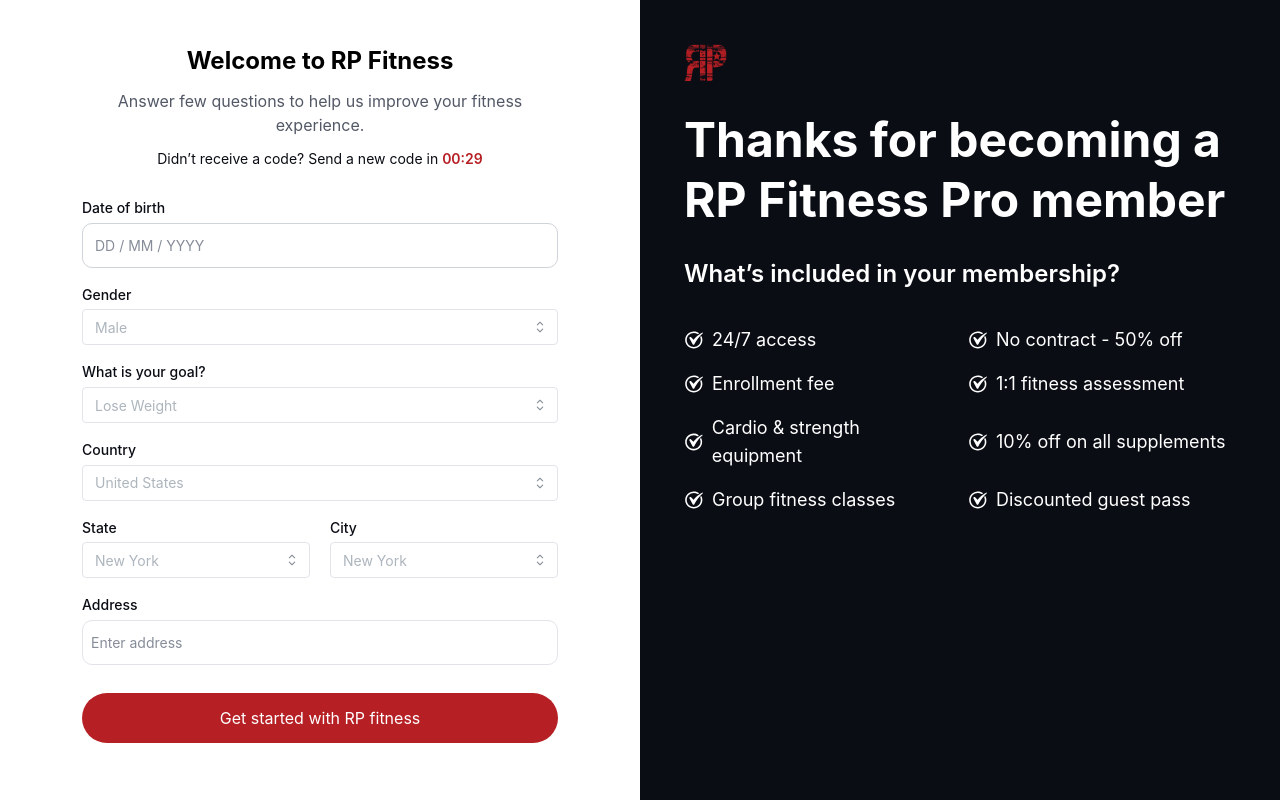
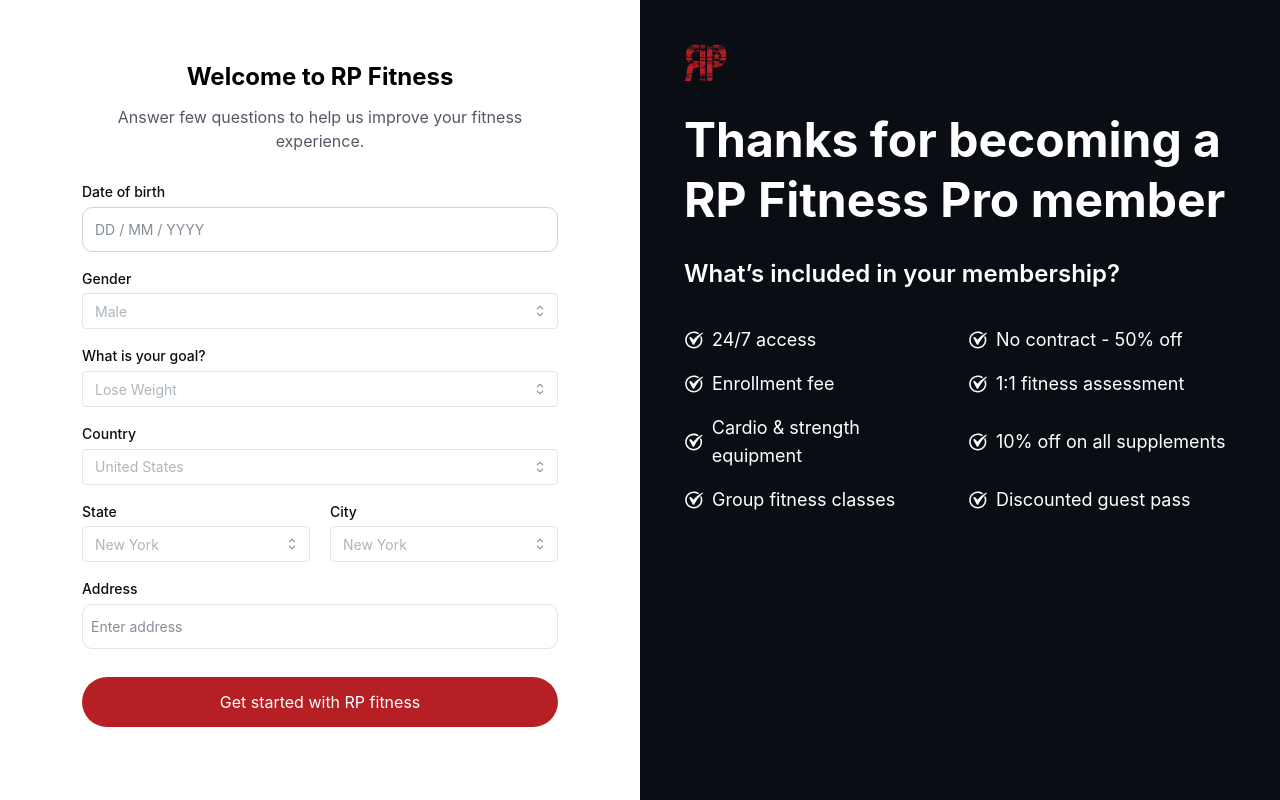
Before and after one commit to CodeWithBryan/flexframe, a React (Vite) app: page /welcome in a window 1280 px wide. Built offline with nearby package versions, Linux system fonts and the light colour scheme; no server answers.

Commit message:
forward to welcome

```diff
--- a/src/pages/Customer/SignUp.tsx
+++ b/src/pages/Customer/SignUp.tsx
@@ -48,7 +48,7 @@
       const user = response.data.user;
 
       storeLogin(token, user);
-      navigate('/member/dashboard');
+      navigate('/member/welcome');
     } catch (error) {
       console.error('Registration failed:', error);
       setError('Registration failed. Please try again.');
--- a/src/pages/Customer/Welcome/Welcome.tsx
+++ b/src/pages/Customer/Welcome/Welcome.tsx
@@ -44,10 +44,6 @@
             Answer few questions to help us improve your fitness experience.
           </Typography.mText>
 
-          <Typography.smallText styles='text-black-3 sm:text-left text-center font-normal'>
-            Didn’t receive a code? Send a new code in{' '}
-            <span className='text-red-1 font-semibold'> 00:29 </span>
-          </Typography.smallText>
           {/* inputs --------->  */}
           <div className='w-full flex flex-col gap-3 sm:gap-4 mt-3 sm:mt-4'>
             {/* date of birth ------->  */}
```
